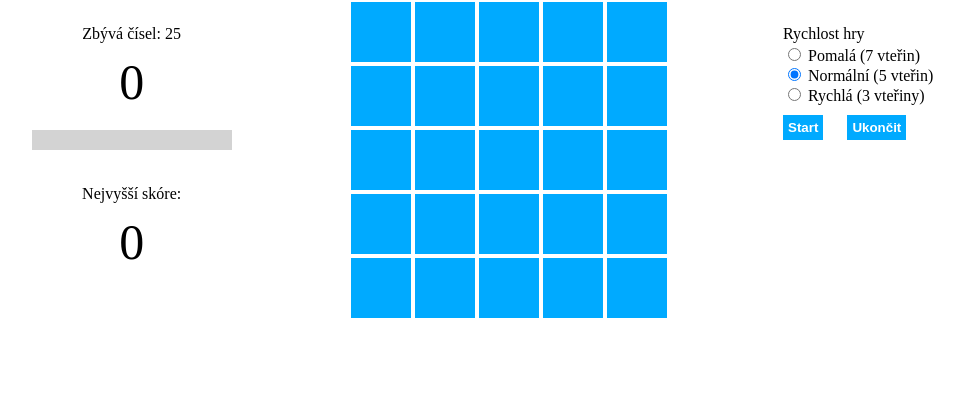
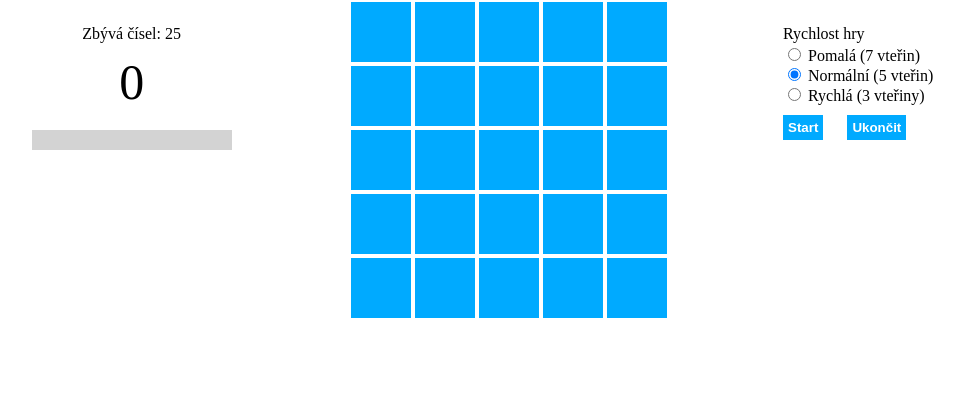
Before and after one commit to Mmac3569/matematico, a PHP site: page / in a window 1280 px wide. Shown: the part 180-587 px from the top of the page, without its empty margins (159-1123 px from the left). Run offline with PHP 8.4, Linux system fonts and the light colour scheme.

Commit message:
show high score when logged in

```diff
--- a/index.php
+++ b/index.php
@@ -26,8 +26,8 @@
             <div id="time-display">
                 <div id="time-progress"></div>
             </div>
-            <label id="high-score-label">Nejvyšší skóre:</label>
-            <label class="number-display" id="high-score-display">0</label>
+            <label id="high-score-label" hidden>Nejvyšší skóre:</label>
+            <label class="number-display" id="high-score-display" hidden>0</label>
         </div>
 
         <table>
--- a/user-script.js
+++ b/user-script.js
@@ -6,12 +6,10 @@ async function displayHighScore() {
     let response = await fetch("http://matematico.great-site.net/matematicodb/index.php/high-score/get?id=" + user_id);
     let json = await response.json();
     if (response.ok) {
-        console.log(json[0]["high-score"]);
         high_score_display.innerHTML = json[0]["high-score"];
+        document.getElementById("high-score-label").hidden = false;
+        document.getElementById("high-score-display").hidden = false;
         logged_in = true;
-    } else {
-        document.getElementById("high-score-label").hidden = true;
-        document.getElementById("high-score-display").hidden = true;
     }
 }
 
```
